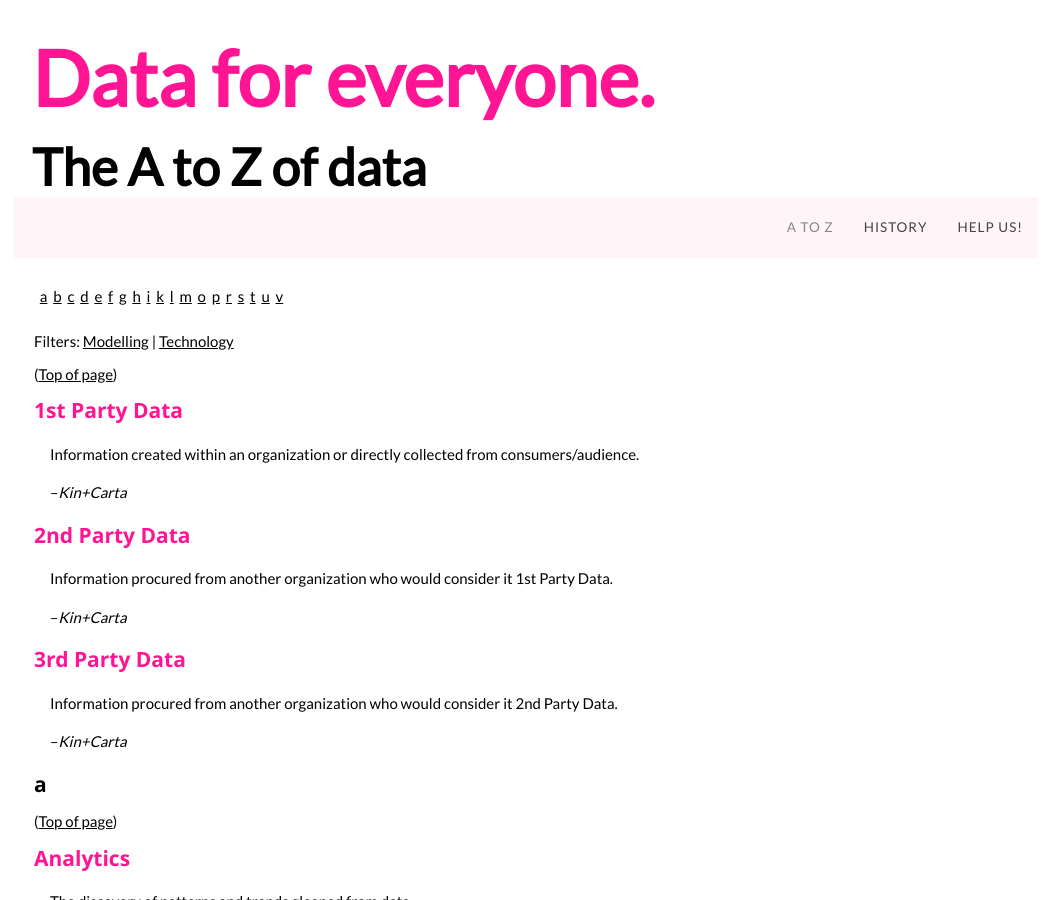
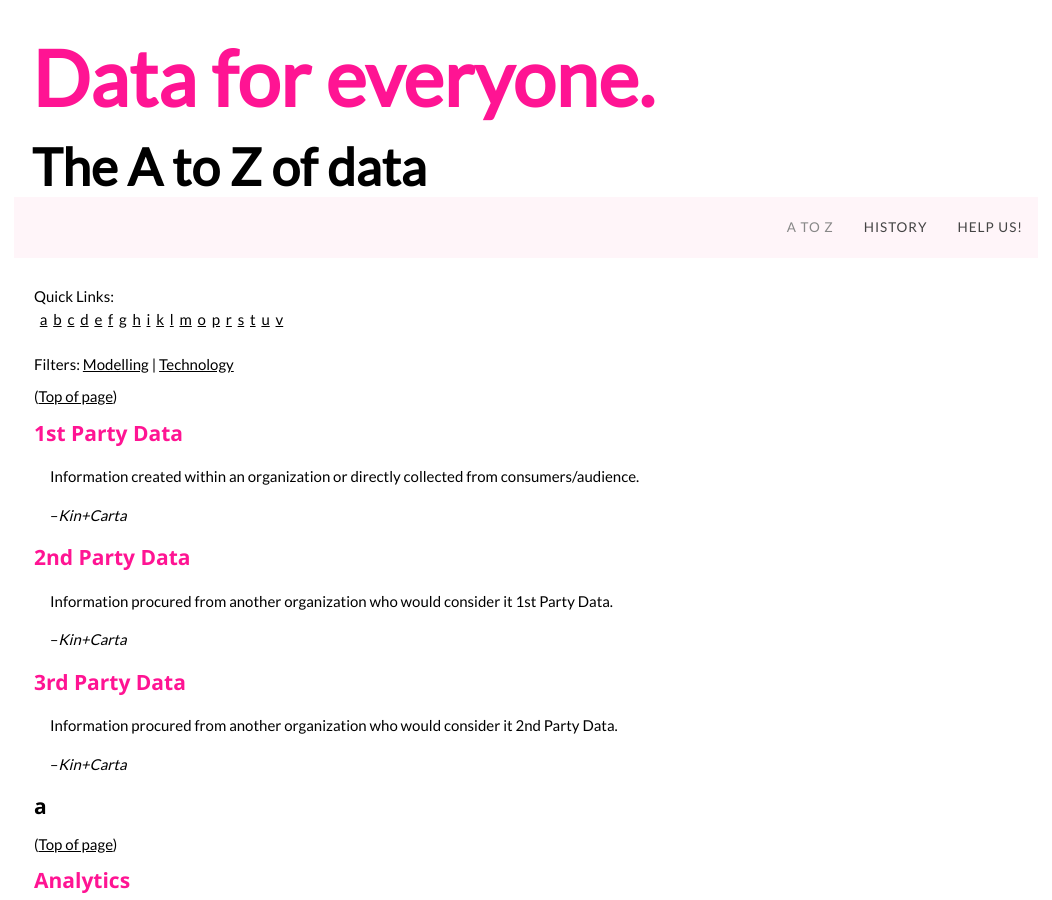
Before and after one commit to unleashyourdata/open_data_glossary, a Jekyll site: the page built from index.html, in a window 1280 px wide and 900 px high. Shown: the whole window, without its empty margins (114-1166 px from the left). Built offline with Jekyll 4.4.1, drawn with Linux system fonts in a browser that asks for light colours.

Commit message:
Update index.html

```diff
--- a/index.html
+++ b/index.html
@@ -8,7 +8,7 @@ title: Glossary
 
      <br>
 
-     {% assign letter_group = site.data.glossary.glossary | group_by: 'letter_id' | sort: 'name' %}
+    Quick Links: {% assign letter_group = site.data.glossary.glossary | group_by: 'letter_id' | sort: 'name' %}
 
      <section id="top">
      {% for group in letter_group %}
@@ -16,7 +16,8 @@ title: Glossary
      {% endfor %}
      </section>
      <br>
-     Filters: <a href='index.html#top'>Modelling</a> | <a href='index.html#top'>Technology</a>
+
+    Filters: <a href='index.html#top'>Modelling</a> | <a href='index.html#top'>Technology</a>
 
     <br>
 
```
